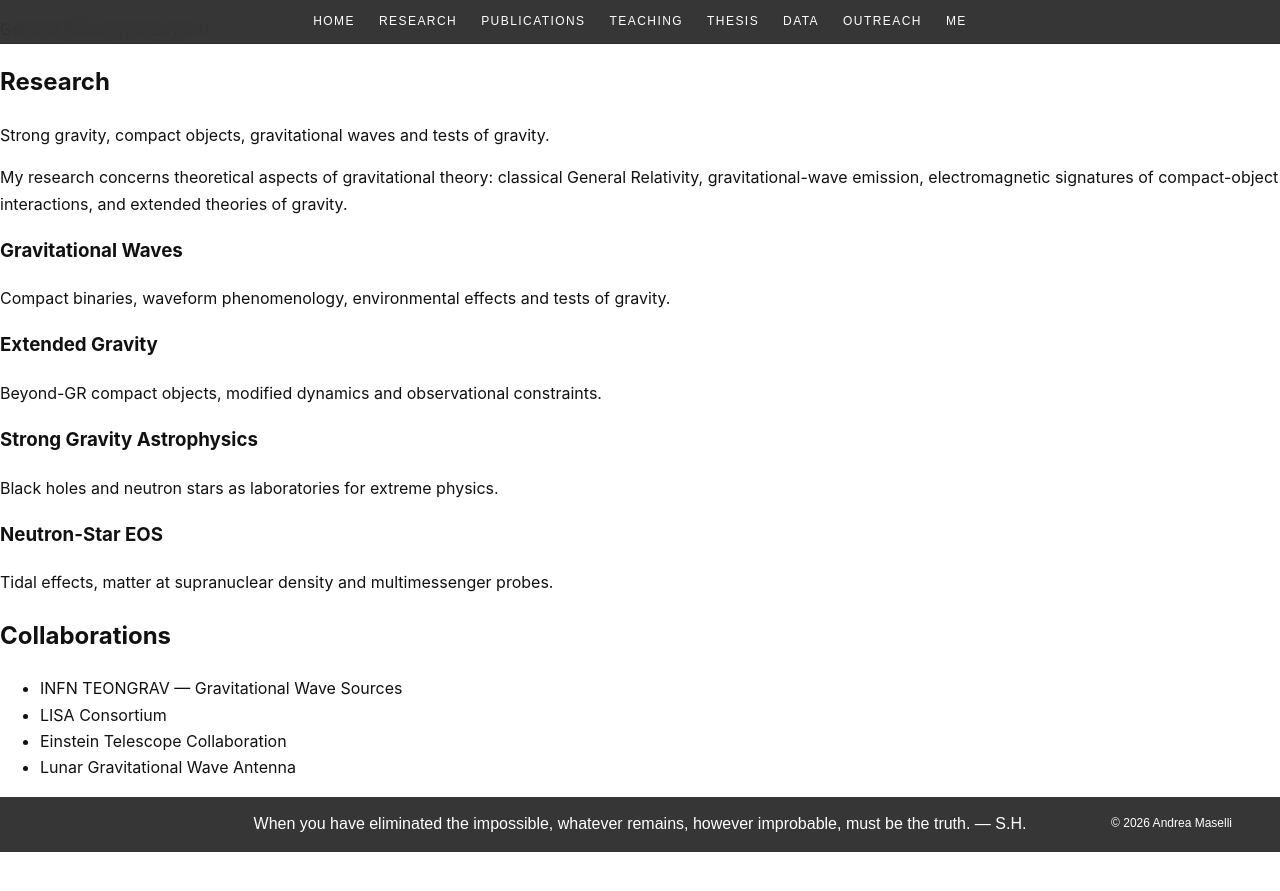
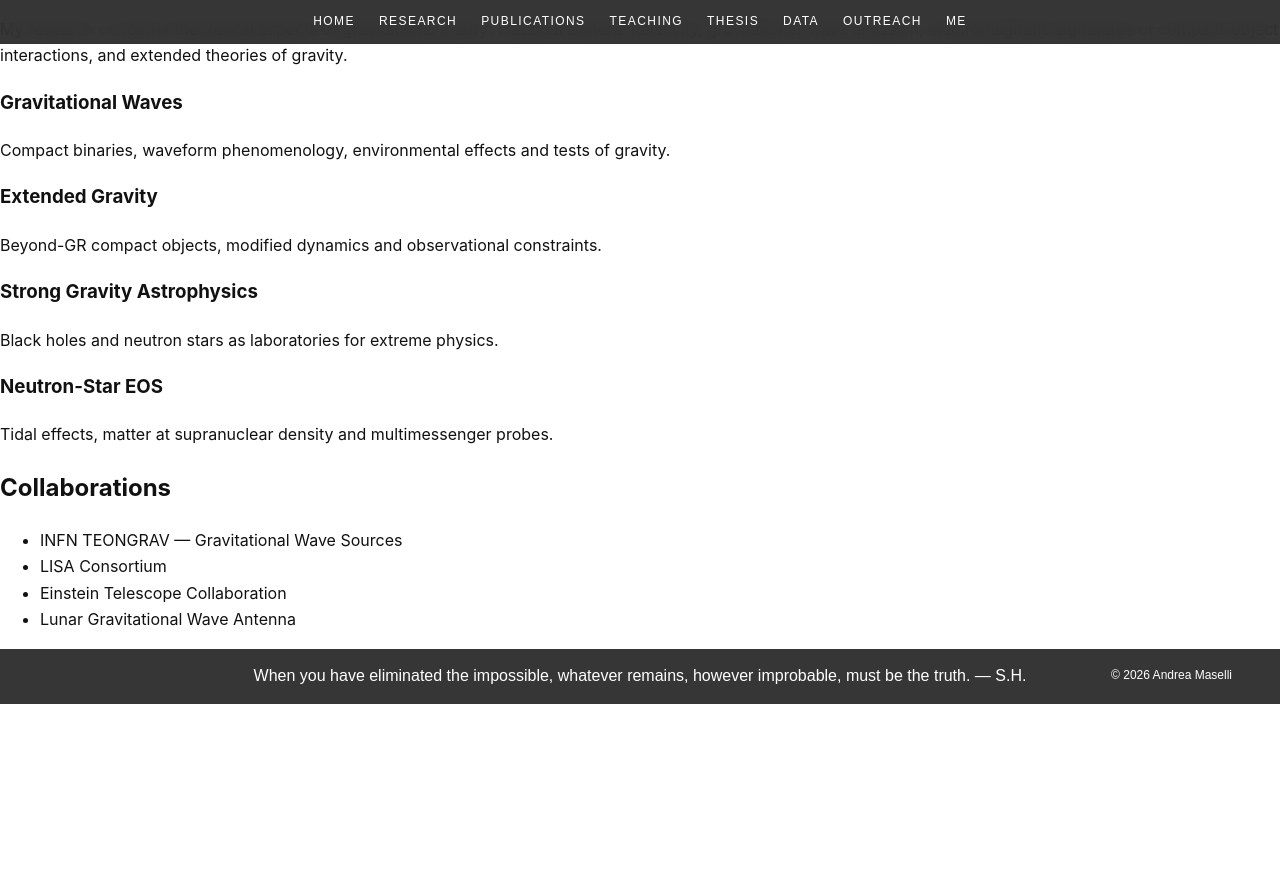
Before and after one commit to masellia/andreamaselli.github.io, a Jekyll site: the page built from pages/research.md, in a window 1280 px wide. Shown: the top 891 px of the page. Built offline with Jekyll 4.4.1, drawn with Linux system fonts in a browser that asks for light colours; some web fonts are replaced.

```diff
--- a/pages/research.md
+++ b/pages/research.md
@@ -1,8 +1,6 @@
 ---
-layout: page
+layout: section
 title: Research
-eyebrow: General Relativity & Beyond
-description: Strong gravity, compact objects, gravitational waves and tests of gravity.
 permalink: /research/
 ---
 
```
Also changed, not shown: 2 other files.
